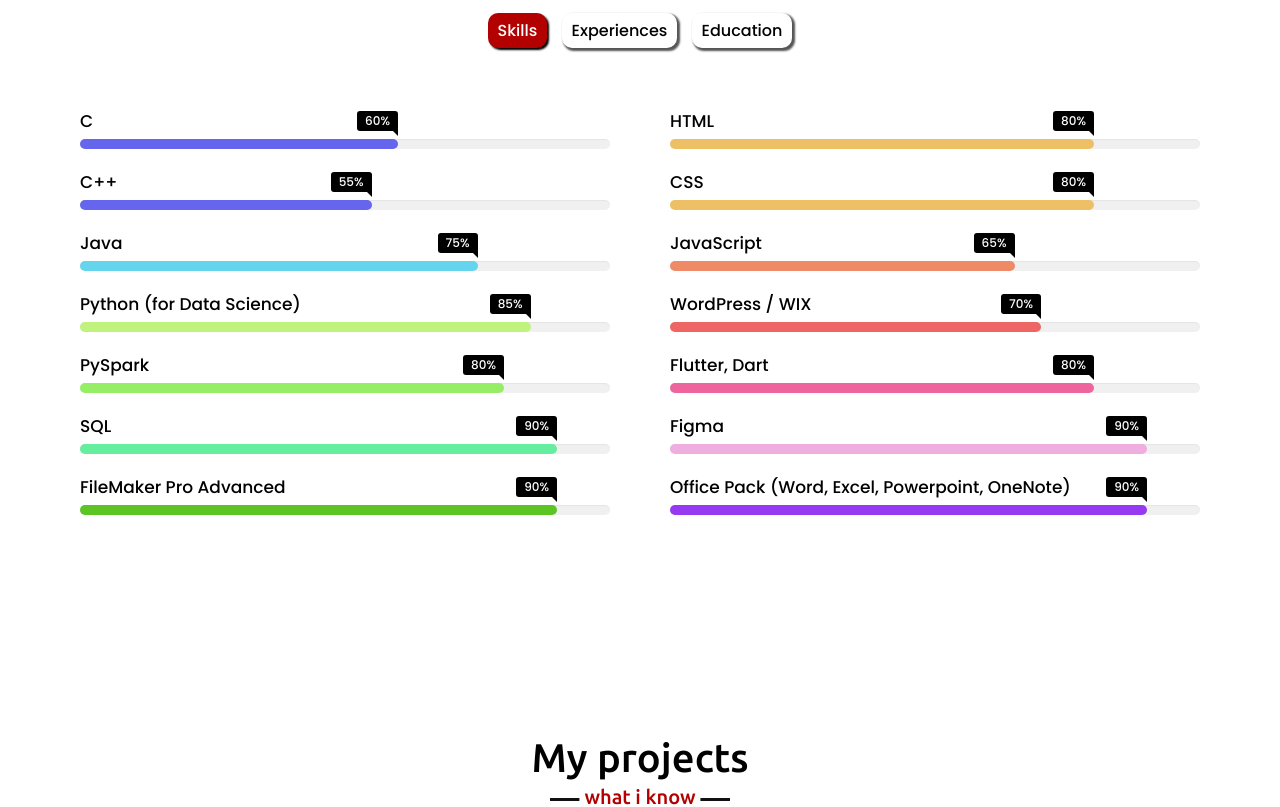
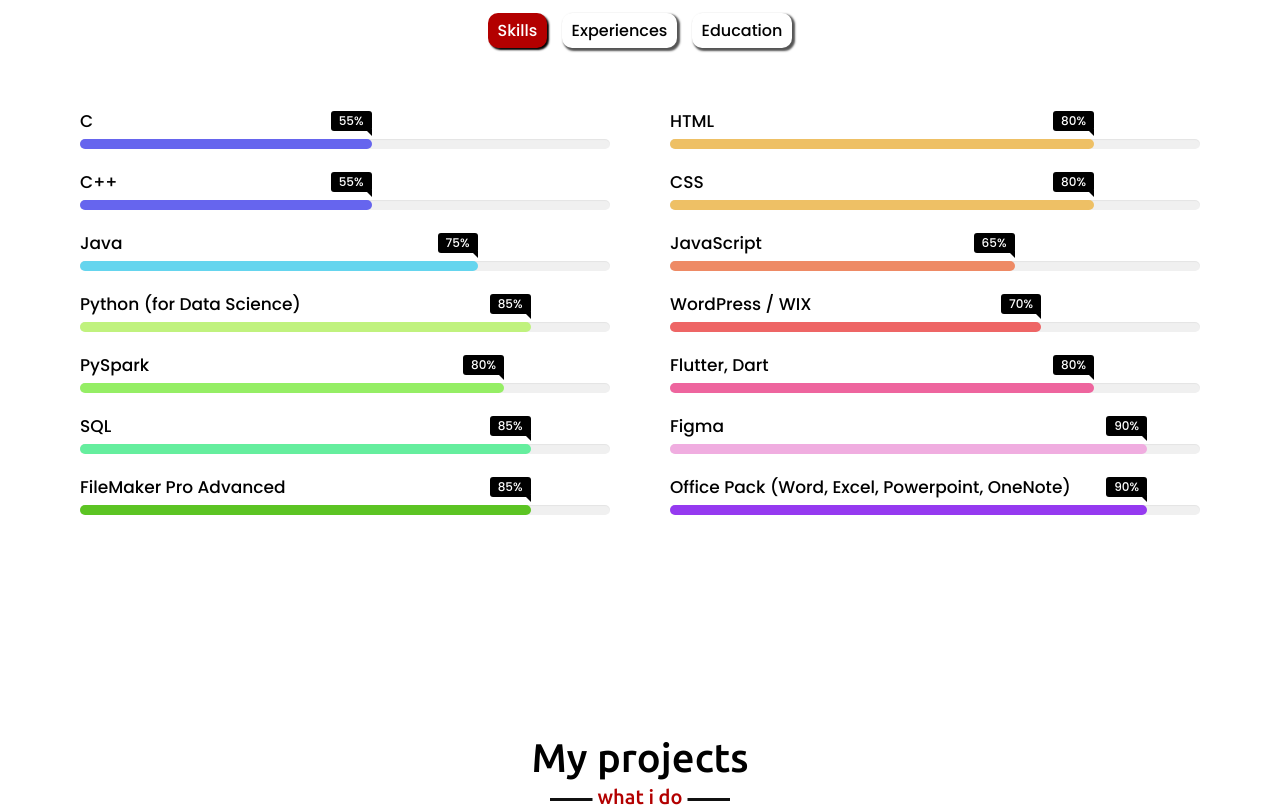
Before and after one commit to Gateub/Portfolio, a plain HTML site: page index.html in a window 1280 px wide. Shown: the part 1860-2667 px from the top of the page. Drawn offline with nearby package versions, Linux system fonts and the light colour scheme.

Commit message:
31/10/2022

```diff
--- a/css/projects.css
+++ b/css/projects.css
@@ -1,8 +1,8 @@
 #section4 .title::after{
-    content: "what i know";
+    content: "what i do";
 }
 .tabs {
-    list-style: none;
+   list-style: none;
    display: flex;
    flex-flow: row wrap;
    justify-content: flex-start;
@@ -17,8 +17,8 @@
 }
 .tabs label {
     display: inline-block;
-    min-width: 25%;
-   flex: 1 1 25%;
+    min-width: 15%;
+   flex: 1 1 15%;
     color: #ccc;
     text-align: center;
     cursor: pointer;
--- a/css/skills.css
+++ b/css/skills.css
@@ -58,11 +58,11 @@
 
 /*------------------------*/
 .bar .progress-line.c span{
-  width: 60%;
+  width: 55%;
   background: #6665ee;
 }
 .progress-line.c span::after{
-  content: "60%";
+  content: "55%";
 }
 /*------------------------*/
 .bar .progress-line.cc span{
@@ -90,11 +90,11 @@
 }
 /*------------------------*/
 .bar .progress-line.sql span{
-  width: 90%;
+  width: 85%;
   background:#65ee9e;
 }
 .progress-line.sql span::after{
-  content: "90%";
+  content: "85%";
 }
 /*------------------------*/
 .bar .progress-line.spark span{
@@ -106,11 +106,11 @@
 }
 /*------------------------*/
 .bar .progress-line.filemaker span{
-  width: 90%;
+  width: 85%;
   background: #5cc423;
 }
 .progress-line.filemaker span::after{
-  content: "90%";
+  content: "85%";
 }
 
 /*------------------------*/
```
